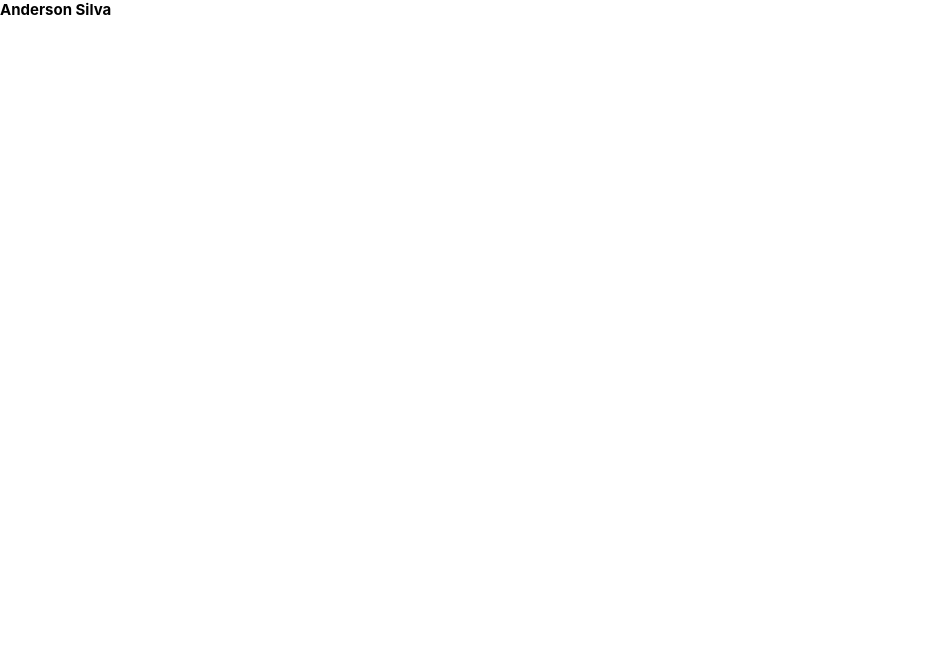
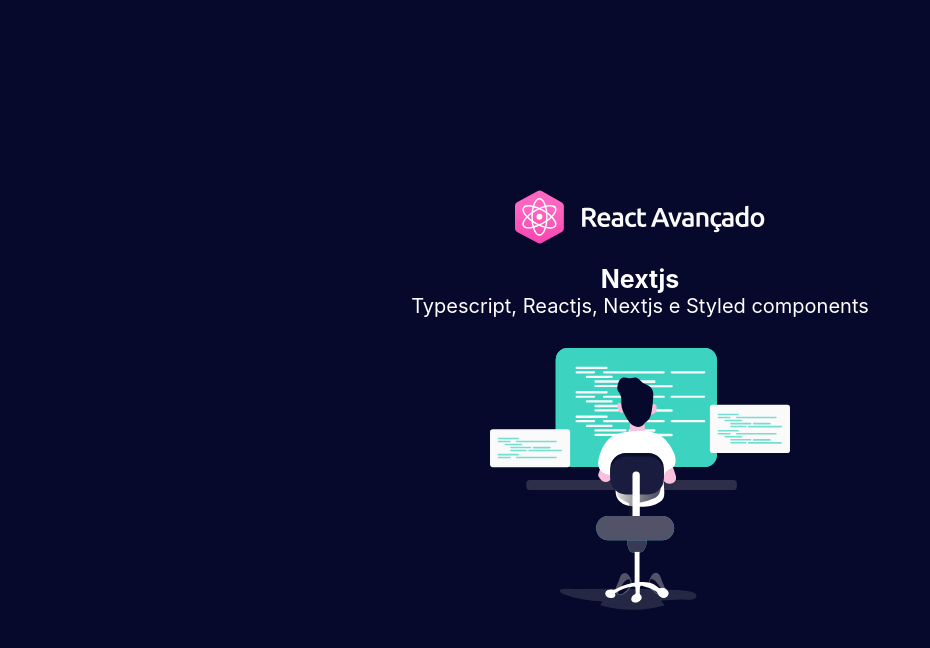
Before and after one commit to andersonsilva019/Won-games, a Next.js app: page / in a window 1280 px wide. Shown: the top 648 px of the page, without its empty margins (0-930 px from the left). Built offline with nearby package versions, Linux system fonts and the light colour scheme.

Commit message:
:recycle: refactor: componente Main

```diff
--- a/src/components/Main/index.tsx
+++ b/src/components/Main/index.tsx
@@ -1,7 +1,20 @@
+import * as S from './styles'
+
 export default function Main() {
   return (
-    <main>
-      <h2>Anderson Silva</h2>
-    </main>
+    <S.Container>
+      <S.Logo
+        src="/images/logo.svg"
+        alt="Imagem de um átomo e React Avançado escrito ao lado"
+      />
+      <S.Title>Nextjs</S.Title>
+      <S.Description>
+        Typescript, Reactjs, Nextjs e Styled components
+      </S.Description>
+      <S.Illustration
+        src="/images/hero-illustration.svg"
+        alt="Um desenvolvedor de frente para uma tela com código"
+      />
+    </S.Container>
   )
 }
--- /dev/null
+++ b/src/components/Main/styles.ts
@@ -0,0 +1,30 @@
+import styled from 'styled-components'
+
+export const Container = styled.main`
+  background-color: #06092b;
+  color: #fff;
+  width: 100%;
+  height: 100%;
+  padding: 3rem;
+  display: flex;
+  flex-direction: column;
+  text-align: center;
+  align-items: center;
+  justify-content: center;
+`
+
+export const Logo = styled.img`
+  width: 25rem;
+  margin-bottom: 2rem;
+`
+export const Title = styled.h1`
+  font-size: 2.5rem;
+`
+export const Description = styled.p`
+  font-weight: 400;
+  font-size: 2rem;
+`
+export const Illustration = styled.img`
+  margin-top: 3rem;
+  width: min(30rem, 100%);
+`
```
Also changed, not shown: public/images/logo.svg (added).
